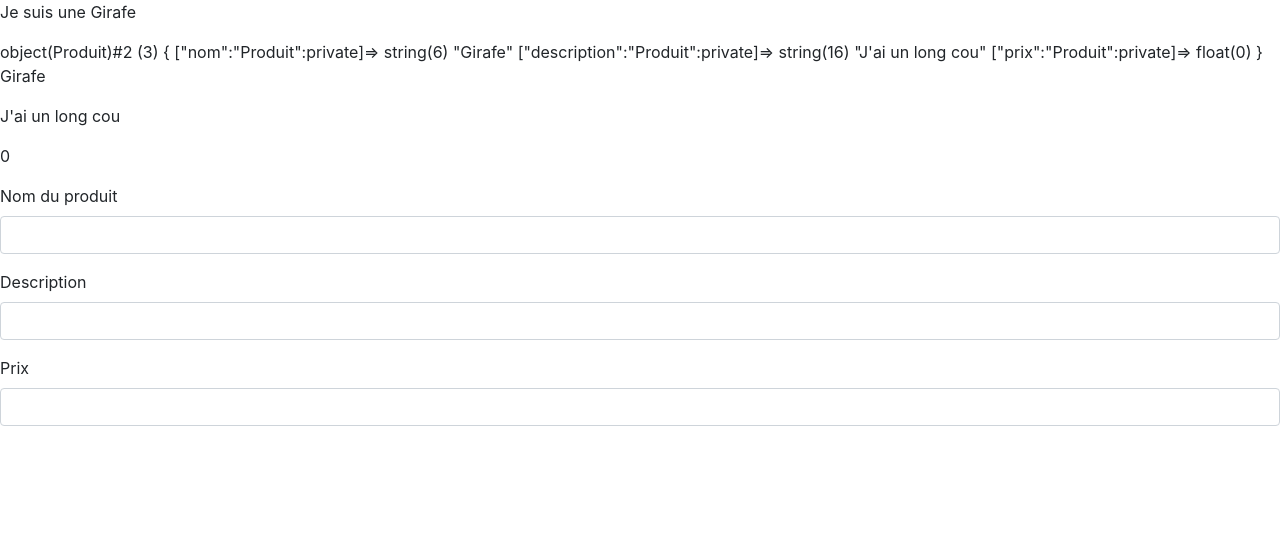
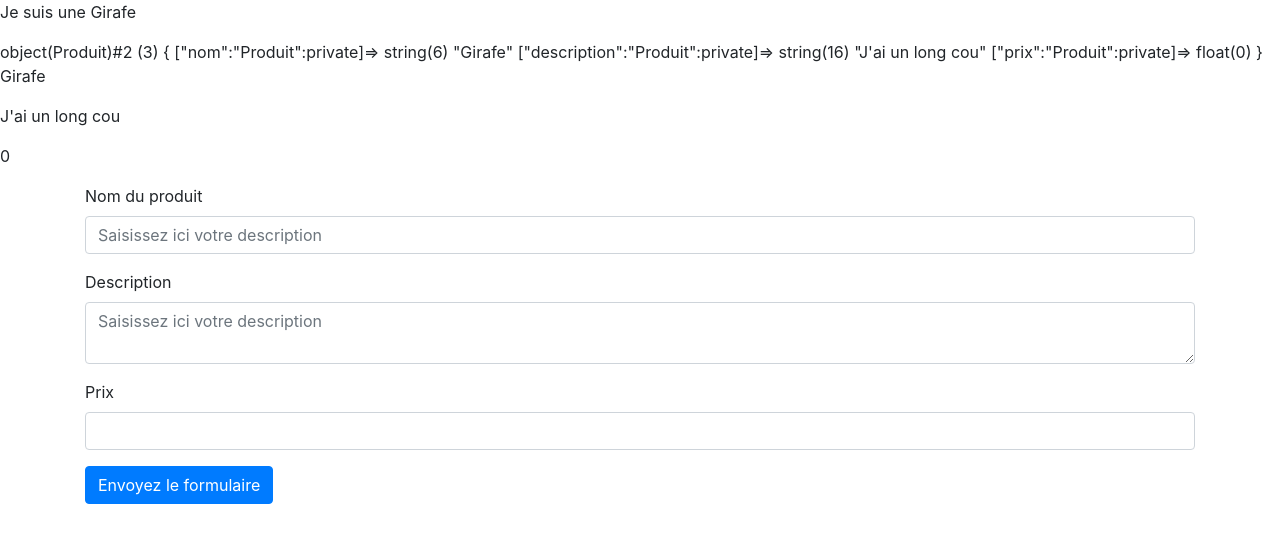
Before and after one commit to jeromeformation-restitution/PHPObjet, a PHP site: page / in a window 1280 px wide. Shown: the part 56-599 px from the top of the page. Run offline with PHP 8.4, Linux system fonts and the light colour scheme.

Commit message:
FormUtility avec Switch Input/Textarea

```diff
--- a/class/GenerateHTML.php
+++ b/class/GenerateHTML.php
@@ -3,13 +3,48 @@
 
 class GenerateHTML{
 
-	public function formRow(string $nom): string
-{
+
+
+	public function formRow(string $nom, string $type, string $id, ?string $placeholder=""): string
+
+	{
+
+		$oldvalue=(isset($_POST[$id])) ? $_POST[$id] : '';
+
+switch($type){
+
+	case'text':
+	case'number':
+	$widget=$this->generateInput($type, $id, $oldvalue, $placeholder);
+	break;
+
+	case'textarea':
+	$widget=$this->generateTextarea($id, $oldvalue, $placeholder);
+	break;
+
+	default;
+
+}
+
 	return <<<EOT
 <div class="form-group">
     <label for="name">$nom</label>
-    <input name="name" id="name" type="text" class="form-control">
+   $widget
 </div>
 EOT;
 	}
+
+	public function generateInput(string $type, string $id,string $oldvalue, string $placeholder){
+		return <<<EOT
+		<input name="$id" id="$id" value="$oldvalue" type="$type" placeholder="$placeholder" class="form-control">
+EOT;
+	}
+
+	public function generateTextarea(string $id, string $oldvalue, string $placeholder){
+		return <<<EOT
+		<textarea name="$id" id="$id" placeholder="$placeholder" class="form-control">$oldvalue</textarea>
+EOT;
+	}
+
+
 }
--- a/index.php
+++ b/index.php
@@ -36,9 +36,12 @@ $SecondObject = new GenerateHTML();
 </p>
 
 
-<?= $SecondObject->formRow('Nom du produit'); ?>
-<?= $SecondObject->formRow('Description'); ?>
-<?= $SecondObject->formRow('Prix'); ?>
-
-
+<main class="container">
+	<form method="post">
+		<?= $SecondObject->formRow('Nom du produit','text','IdNom','Saisissez ici votre description'); ?>
+		<?= $SecondObject->formRow('Description','textarea','IdDescription','Saisissez ici votre description'); ?>
+		<?= $SecondObject->formRow('Prix' ,'number','IdPrix'); ?>
+		<button class="btn-primary btn" type="submit" >Envoyez le formulaire</button>
+	</form>
+</main>
 <?php require_once('footer.html'); ?>
```
